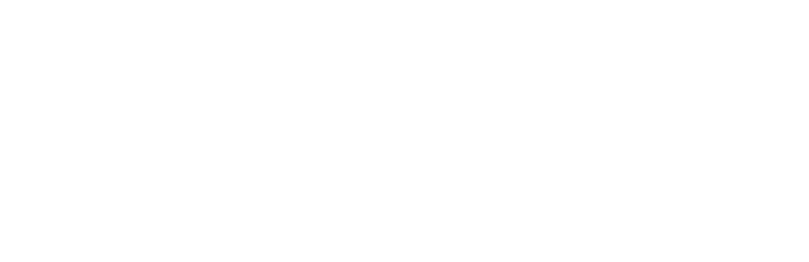
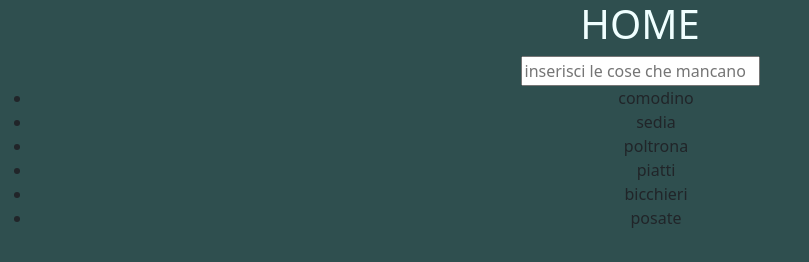
Before and after one commit to sofia-papa/vue-todolist, a plain HTML site: page index.html in a window 1280 px wide. Shown: the whole page, without its empty margins (0-809 px from the left). Drawn offline with nearby package versions, Linux system fonts and the light colour scheme.

Commit message:
first milestone

```diff
--- a/css/style.css
+++ b/css/style.css
@@ -0,0 +1,12 @@
+
+
+#app{
+    width: 100%;
+    height: 100vh;
+    background-color: #2f4f4f;
+}
+
+h1{
+    text-transform: uppercase;
+    color: azure;
+}
--- a/index.html
+++ b/index.html
@@ -19,8 +19,14 @@
 </head>
 <body>
 
-    <div id="app">
-
+    <div id="app" class="text-center">
+        <h1>HOME</h1>
+        <input type="text" placeholder="inserisci le cose che mancano">
+       <ul>
+           <li v-for="accessori in listaCasa">
+               {{ accessori }}
+           </li>
+       </ul>
     </div>
 
     <script type="text/javascript" src="js/myscript.js">
--- a/js/myscript.js
+++ b/js/myscript.js
@@ -0,0 +1,21 @@
+//Rifacciamo l'esercizio della toDoList come fatto assieme in classe,
+// suddividendo i nostri -milestone- principalmente in questi step:
+
+//FIRST) Stampare in pagina un item per ogni elemento contenuto in un array;
+
+//SECOND) Ogni item ha una icona "x" associata: cliccando su di essa, l'item viene rimosso dalla lista;
+
+//THIRD) Predisporre un input per aggiungere un nuovo item alla lista: digitando il tasto invio oppure ciccando su un pulsante,
+// il testo digitato sarà aggiunto alla lista
+
+let app = new Vue({
+    el: "#app",
+    data : {
+
+        listaCasa : ["comodino", "sedia", "poltrona", "piatti", "bicchieri", "posate"],
+    },
+
+    methods: {
+
+    }
+});
```
